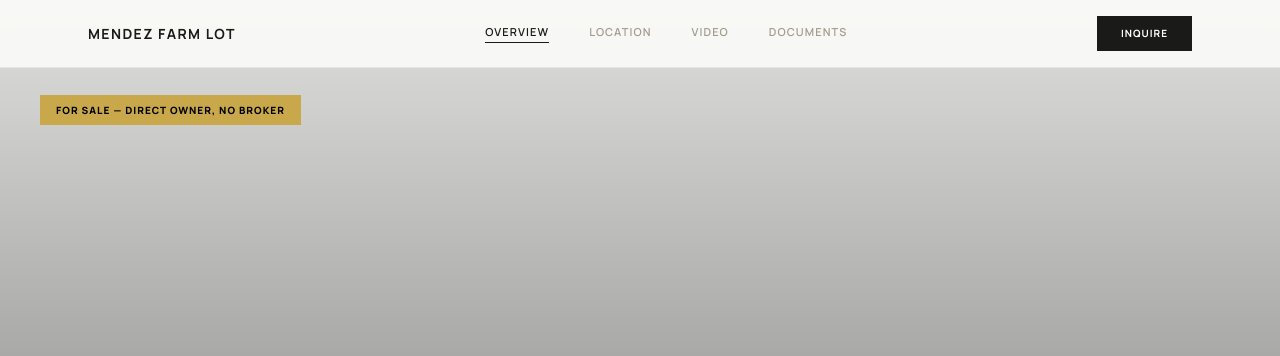
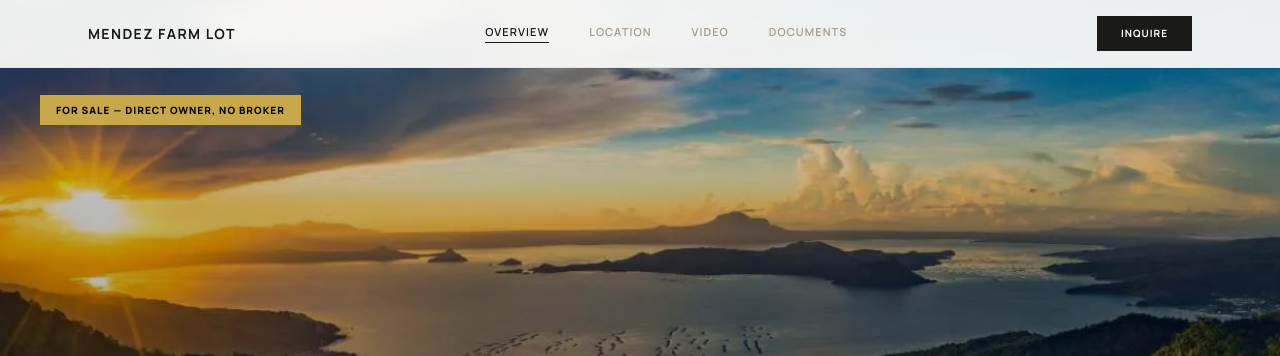
Before and after one commit to guidoifawkes83-stack/265-Mendez-lot, a plain HTML site: page index.html in a window 1280 px wide. Shown: the top 356 px of the page. Drawn offline with nearby package versions, Linux system fonts and the light colour scheme.

Commit message:
Change hero background image format from webp to jpg

```diff
--- a/index.html
+++ b/index.html
@@ -29,7 +29,7 @@
   html { scroll-behavior: smooth; }
   body { font-family: 'Manrope', sans-serif; background: #f9f9f7; color: #1a1a18; overflow-x: hidden; }
   .hero-bg {
-    background-image: url('hero.webp');
+    background-image: url('jpg.webp');
     background-size: cover;
     background-position: center 30%;
   }
```
